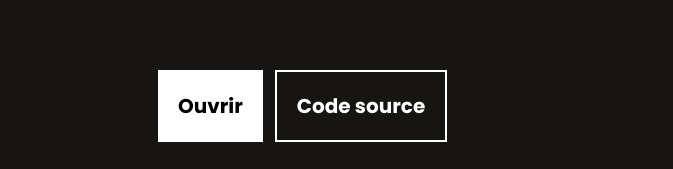
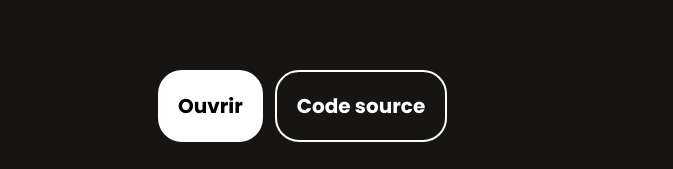
Before and after one commit to MehdiDiasGomes/Mon-portfolio, a React (Vite) app: page /pixelart in a window 1280 px wide. Shown: the part 631-800 px from the top of the page, without its empty margins (98-771 px from the left). Built offline with nearby package versions, Linux system fonts and the light colour scheme.

Commit message:
💄 Modification border arrondi

```diff
--- a/src/Components/ProjetsContenu/index.jsx
+++ b/src/Components/ProjetsContenu/index.jsx
@@ -27,7 +27,7 @@ const index = ({
         </div>
 
         <div className="flex gap-10 justify-center items-center">
-          <img className="w-[50rem] md:w-[90%] sm:w-[90%]" src={img} alt={titre} />
+          <img className="w-[50rem] md:w-[90%] sm:w-[90%] rounded-3xl" src={img} alt={titre} />
         </div>
 
         <div className="flex flex-col gap-16 justify-center items-start px-16">
@@ -35,14 +35,14 @@ const index = ({
             <a
               href={lienOuvrir}
               target="_blank"
-              className="bg-primary md:text-xl text-black p-5 flex justify-center items-center hover:bg-[#ffffffec] font-bold sm:text-paragMobile"
+              className="bg-primary rounded-3xl md:text-xl text-black p-5 flex justify-center items-center hover:bg-[#ffffffec] font-bold sm:text-paragMobile"
             >
               Ouvrir
             </a>
             <a
               href={lienCode}
               target="_blank"
-              className="text-primary md:text-xl border-2 border-primary p-5 flex items-center justify-center hover:text-black hover:bg-primary duration-300 font-bold sm:text-paragMobile"
+              className="text-primary rounded-3xl md:text-xl border-2 border-primary p-5 flex items-center justify-center hover:text-black hover:bg-primary duration-300 font-bold sm:text-paragMobile"
             >
               Code source
             </a>
```
